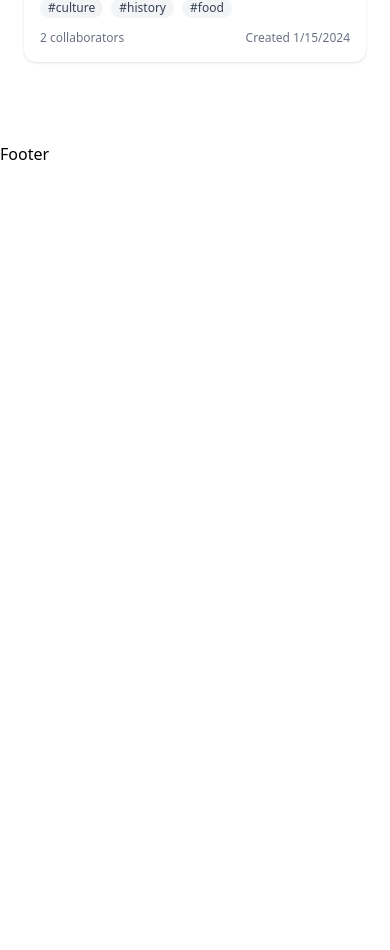
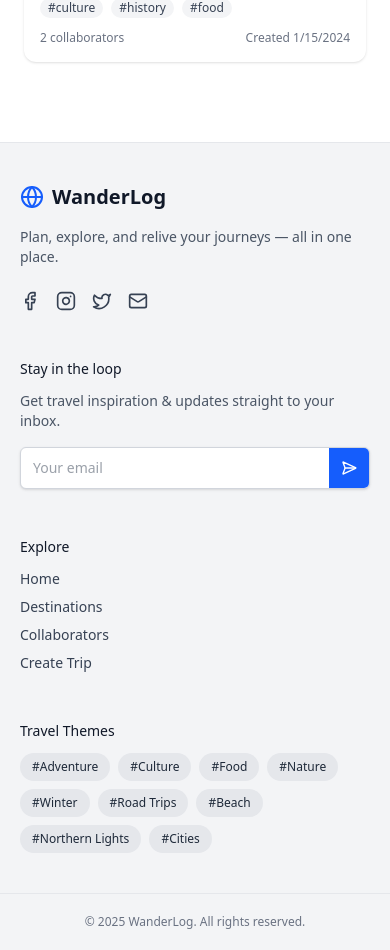
Before and after one commit to Pervaz11/WanderLog-mini-project, a React (Vite) app in the folder client/: page / in a window 390 px wide. Shown: the part 1614-2564 px from the top of the page. Before the commit the page ends 1780 px from the top, so only its background shows below. Built offline with nearby package versions, Linux system fonts and the light colour scheme.

Commit message:
feat(footer): Add modern, responsive footer with newsletter and travel themes

```diff
--- a/client/src/layouts/Footer.tsx
+++ b/client/src/layouts/Footer.tsx
@@ -1,7 +1,88 @@
-const Footer = () => {
+import React from "react";
+import {
+    Facebook,
+    Instagram,
+    Twitter,
+    Mail,
+    Globe,
+    SendHorizonal,
+} from "lucide-react";
+
+const travelTags = [
+    "Adventure", "Culture", "Food", "Nature", "Winter", "Road Trips", "Beach", "Northern Lights", "Cities"
+];
+
+const Footer: React.FC = () => {
     return (
-        <div>Footer</div>
-    )
-}
+        <footer className="bg-gray-100 border-t border-gray-200">
+            <div className="max-w-7xl mx-auto py-10 px-5 grid grid-cols-1 sm:grid-cols-2 lg:grid-cols-4 gap-12 text-sm text-gray-700">
 
-export default Footer
+                {/* Logo + Description */}
+                <div className="col-span-1">
+                    <div className="flex items-center gap-2 text-xl font-semibold text-gray-900 mb-4">
+                        <Globe className="w-6 h-6 text-blue-600" />
+                        WanderLog
+                    </div>
+                    <p className="text-gray-600 mb-6">
+                        Plan, explore, and relive your journeys — all in one place.
+                    </p>
+                    <div className="flex gap-4">
+                        <a href="#" className="hover:text-blue-600 transition"><Facebook className="w-5 h-5" /></a>
+                        <a href="#" className="hover:text-pink-500 transition"><Instagram className="w-5 h-5" /></a>
+                        <a href="#" className="hover:text-blue-400 transition"><Twitter className="w-5 h-5" /></a>
+                        <a href="#" className="hover:text-green-600 transition"><Mail className="w-5 h-5" /></a>
+                    </div>
+                </div>
+
+                {/* Newsletter */}
+                <div className="col-span-1">
+                    <h4 className="text-gray-900 font-medium mb-3">Stay in the loop</h4>
+                    <p className="text-gray-600 mb-4">Get travel inspiration & updates straight to your inbox.</p>
+                    <form className="flex items-center bg-white border border-gray-300 rounded-md overflow-hidden shadow-sm">
+                        <input
+                            type="email"
+                            placeholder="Your email"
+                            className="flex-1 px-3 py-2 text-sm outline-none"
+                        />
+                        <button type="submit" className="bg-blue-600 hover:bg-blue-700 text-white px-3 py-3 transition">
+                            <SendHorizonal className="w-4 h-4" />
+                        </button>
+                    </form>
+                </div>
+
+                {/* Useful Links */}
+                <div>
+                    <h4 className="text-gray-900 font-medium mb-3">Explore</h4>
+                    <ul className="space-y-2">
+                        <li><a href="#" className="hover:text-blue-600 transition">Home</a></li>
+                        <li><a href="#" className="hover:text-blue-600 transition">Destinations</a></li>
+                        <li><a href="#" className="hover:text-blue-600 transition">Collaborators</a></li>
+                        <li><a href="#" className="hover:text-blue-600 transition">Create Trip</a></li>
+                    </ul>
+                </div>
+
+                {/* Travel Tags */}
+                <div>
+                    <h4 className="text-gray-900 font-medium mb-3">Travel Themes</h4>
+                    <div className="flex flex-wrap gap-2">
+                        {travelTags.map((tag) => (
+                            <span
+                                key={tag}
+                                className="px-3 py-1.5 bg-gray-200 text-gray-800 text-xs rounded-full hover:bg-blue-100 cursor-pointer transition"
+                            >
+                                #{tag}
+                            </span>
+                        ))}
+                    </div>
+                </div>
+            </div>
+
+            {/* Copyright */}
+            <div className="text-center text-xs text-gray-500 py-5 border-t border-gray-200">
+                © {new Date().getFullYear()} WanderLog. All rights reserved.
+            </div>
+        </footer>
+    );
+};
+
+export default Footer;
```
